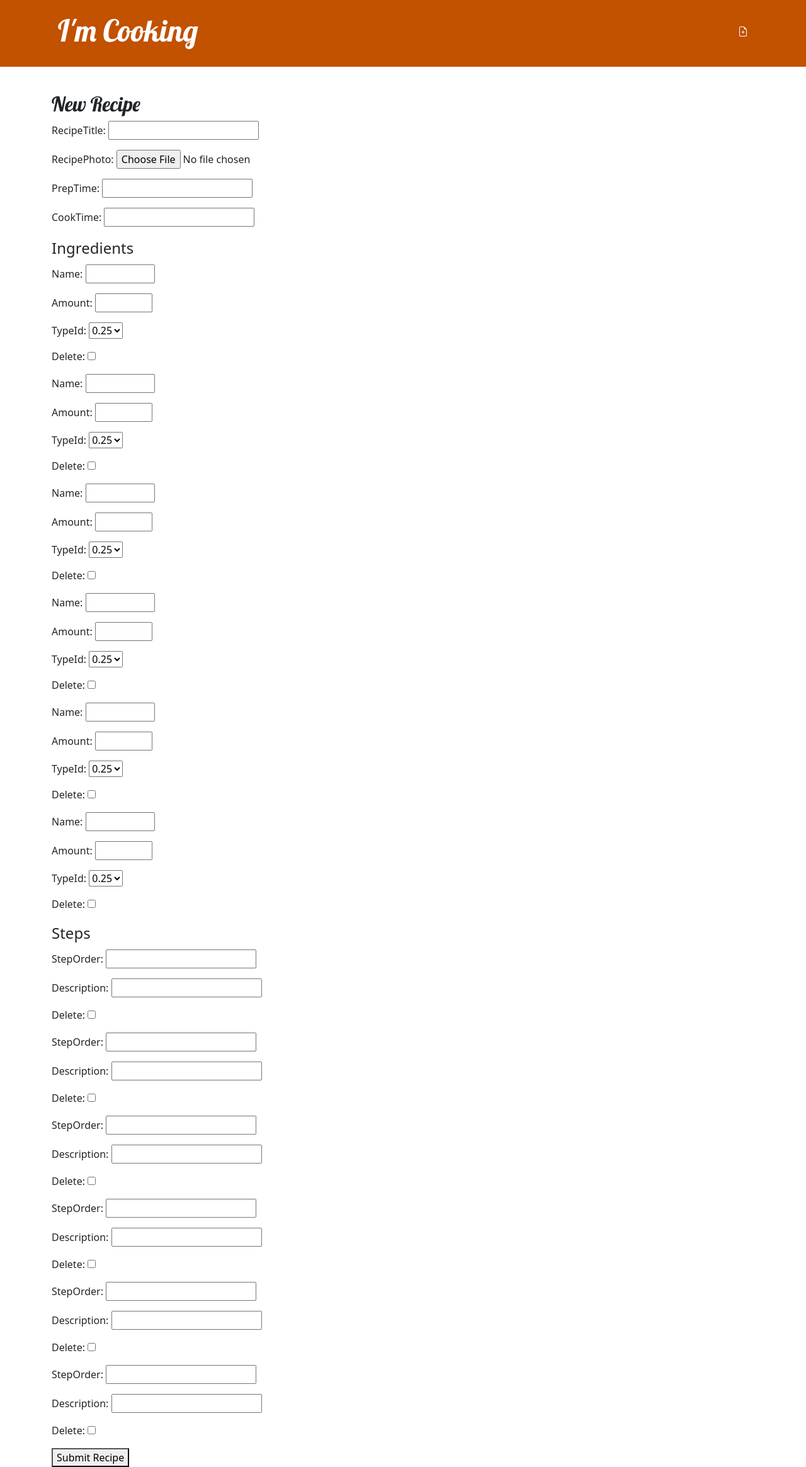
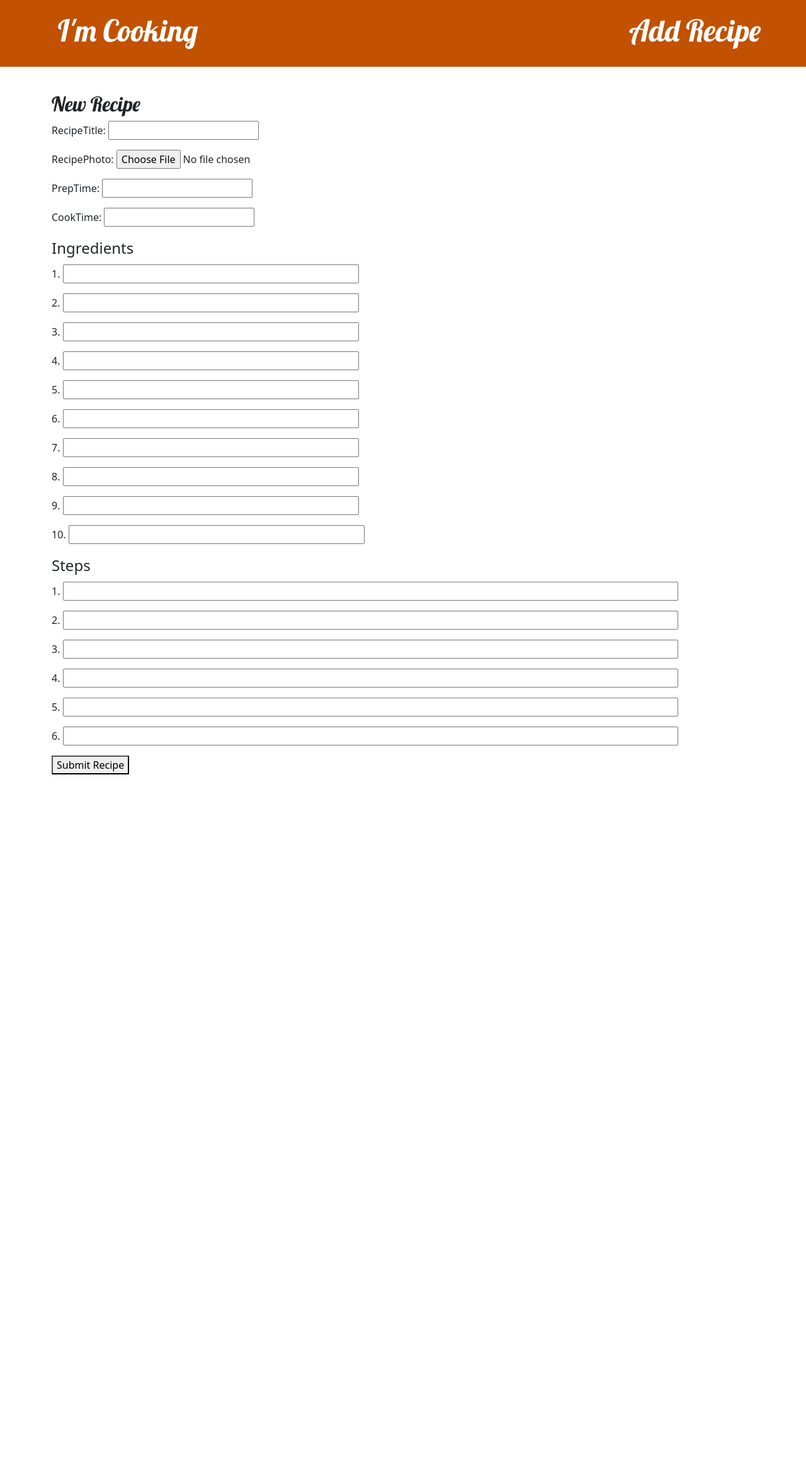
Before and after one commit to erhan-yasar/SWE573_v2, a Django app: page /add_recipe/ in a window 1280 px wide. Shown: the whole page at 63% size. After the commit the page ends 1230 px from the top, so only its background shows below. Run offline with Django 3.2, Linux system fonts and the light colour scheme; some libraries are stand-ins or nearby versions.

Commit message:
Project simplified.

```diff
--- a/imcooking/imcookingdb/forms.py
+++ b/imcooking/imcookingdb/forms.py
@@ -1,6 +1,7 @@
 from django import forms
+from django.forms.models import BaseModelFormSet
 
-from .models import Recipe, Ingredient, Step, IngredientTypes
+from .models import Recipe, Ingredient, Step
 
 # class PostForm(forms.ModelForm):
 
@@ -13,25 +14,20 @@ class RecipeForm(forms.ModelForm):
         model = Recipe
         fields = ['RecipeTitle', 'RecipePhoto','PrepTime','CookTime']
 
-Multiplier= (
-    (1,0.25),
-    (2,0.5),
-    (3,0.75),
-    (4,1),
-    (5,1.25),
-    (6,1.5),
-    (7,1.75),
-    (8,2),
-)
+
+
 IngredientFormSet = forms.inlineformset_factory(
-    Recipe, Ingredient, fields=('name','Amount','TypeId') ,widgets={
+    Recipe, Ingredient, fields=('name',), widgets={
 
-        'TypeId':forms.Select(choices=Multiplier),
-        'name':forms.TextInput(attrs={'size': '6',}),
-        'Amount':forms.TextInput(attrs={'size': '4',}),
-    }, extra=5, min_num=1, validate_min=True
+        'name':forms.TextInput(attrs={'size': '45',})
+    }, extra=9, min_num=1, validate_min=False
 )
 
 StepFormSet = forms.inlineformset_factory(
-    Recipe, Step, fields=('StepOrder','description',), extra=5, min_num=1, validate_min=True
+    Recipe, Step, fields=('description',), widgets={
+
+        'description':forms.TextInput(attrs={'size': '100',}),
+    },
+
+    extra=5, min_num=1, validate_min=False
 )
--- a/imcooking/imcookingdb/models.py
+++ b/imcooking/imcookingdb/models.py
@@ -21,17 +21,31 @@ class Recipe(models.Model):
     CookTime = models.IntegerField(null=True)
     Rating = models.FloatField(null=True)
 
+
+# class IngredientTypes(models.Model):
+#     TypeId = models.AutoField(primary_key=True)
+#     TypeName = models.CharField(max_length=50)
+
+# class Ingredient(models.Model):
+#     recipe = models.ForeignKey(Recipe, related_name='ingredients', on_delete=models.CASCADE)
+#     name = models.CharField(max_length=300, null=True)
+#     type = models.ForeignKey(IngredientTypes, on_delete=models.CASCADE)
+#     Amount = models.FloatField(null=True)
+
+
+
 class Ingredient(models.Model):
-    recipe = models.ForeignKey(Recipe, related_name='ingredients', on_delete=models.CASCADE)
-    name = models.CharField(max_length=300)
-    TypeId = models.IntegerField(null=True)
-    Amount = models.FloatField(null=True)
+     recipe = models.ForeignKey(Recipe, related_name='ingredients', on_delete=models.CASCADE)
+     name = models.CharField(max_length=300)
+     TypeId = models.IntegerField(null=True)
+     Amount = models.FloatField(null=True)
 
 class Step(models.Model):
     StepOrder = models.IntegerField(null=True)
     recipe = models.ForeignKey(Recipe, related_name='steps', on_delete=models.CASCADE)
     description = models.CharField(max_length=300)
 
-class IngredientTypes(models.Model):
-    TypeId=models.AutoField(primary_key=True)
-    TypeName = models.CharField(max_length=50)
+# class IngredientTypes(models.Model):
+#      Ingredient = models.ForeignKey(Ingredient, related_name='IngredientType', on_delete=models.CASCADE)
+#      TypeId=models.AutoField(primary_key=True)
+#      TypeName = models.CharField(max_length=50)
--- a/imcooking/imcookingdb/static/css/imcookingdb.css
+++ b/imcooking/imcookingdb/static/css/imcookingdb.css
@@ -68,7 +68,11 @@ h4 {
     color: #FFFFFF;
     background-color: #C25100;
 }
+.add_Rec{
+    float: right;
+    font-size: 12px !important;
 
+}
 
 
 .card-columns {
--- a/imcooking/imcookingdb/templates/imcookingdb/add_recipe.html
+++ b/imcooking/imcookingdb/templates/imcookingdb/add_recipe.html
@@ -11,19 +11,21 @@
         {{ recipe_form.as_p }}
         <fieldset>
             <legend>Ingredients</legend>
+            <!-- {{ ingredient_formset.management_form }}
+            {% for ingredient_form in ingredient_formset %}
+                {{ ingredient_form.as_p }}
+            {% endfor %} -->
             {{ ingredient_formset.management_form }}
             {% for ingredient_form in ingredient_formset %}
-                {{ ingredient_form.as_p }}
-
-
+                <p>{{ forloop.counter }}. {{ ingredient_form.name }}</p>
             {% endfor %}
         </fieldset>
         <fieldset>
             <legend>Steps</legend>
-            {{ step_formset.management_form }}
-            {% for step_form in step_formset %}
-                {{ step_form.as_p }}
-            {% endfor %}
+             {{ step_formset.management_form }}
+    {% for step_form in step_formset %}
+        <p>{{ forloop.counter }}. {{ step_form.description }}</p>
+    {% endfor %}
         </fieldset>
         <button type="submit">Submit Recipe</button>
     </form>
--- a/imcooking/imcookingdb/templates/imcookingdb/base.html
+++ b/imcooking/imcookingdb/templates/imcookingdb/base.html
@@ -6,15 +6,15 @@
         <link rel="stylesheet" href="https://cdn.jsdelivr.net/npm/bootstrap@5.1.3/dist/css/bootstrap.min.css" integrity="sha384-1BmE4kWBq78iYhFldvKuhfTAU6auU8tT94WrHftjDbrCEXSU1oBoqyl2QvZ6jIW3" crossorigin="anonymous">
         <link rel="stylesheet" href="https://fonts.googleapis.com/css?family=Lobster&subset=latin,latin-ext">
         <link rel="stylesheet" href="{% static 'css/imcookingdb.css' %}">
-        <script src="jquery-3.7.1.min.js"></script>
+        <!-- <script src="jquery-3.7.1.min.js"></script> -->
     </head>
     <body>
         <header class="page-header">
           <div class="container">
-            <a href="{% url 'add_recipe' %}" class="top-menu">
-                {% include './icons/file-earmark-plus.svg' %}
-            </a>
-              <h1><a href="/">I'm Cooking</a></h1>
+
+            <h1 style="float: right; font-size: 12px !important;"><a href="{% url 'add_recipe' %}">Add Recipe</a></h1>
+
+            <h1><a href="/">I'm Cooking</a></h1>
           </div>
         </header>
         <main class="container">
```
Also changed, not shown: imcooking/imcookingdb/templates/imcookingdb/RecipeTitle.html (+6 -4 lines), imcooking/imcookingdb/migrations/0009_auto_20240102_0213.py (added), imcooking/imcookingdb/templates/imcookingdb/icons/1478531.svg (added), imcooking/recipe_photos/Easy_5-Ingredient_Salmon.webp (added), imcooking/recipe_photos/Easy_5-Ingredient_Salmon_eoZsapM.webp (added).
